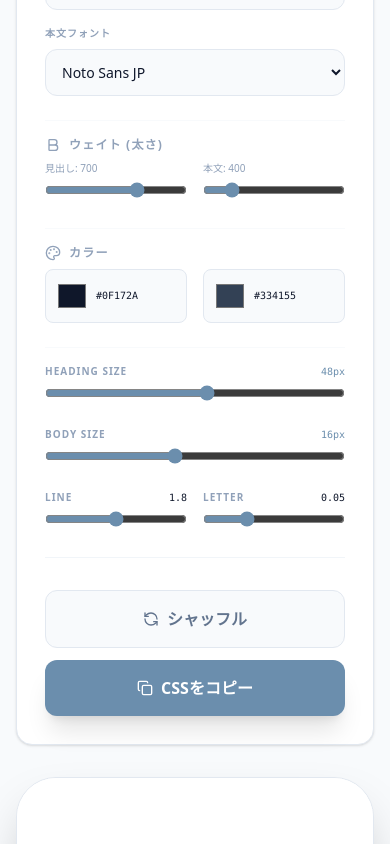
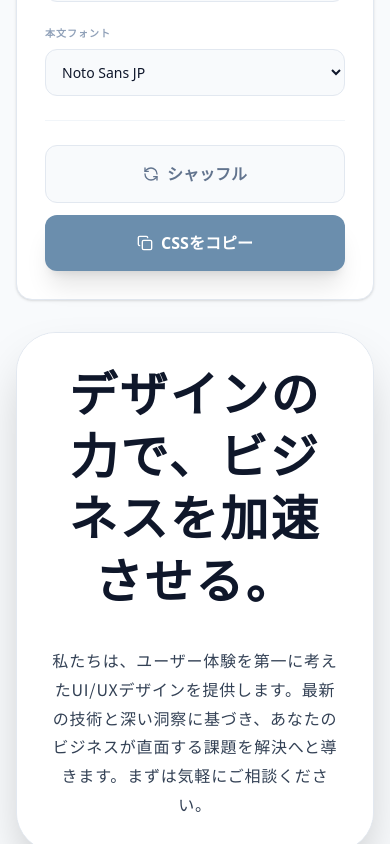
Before and after one commit to kyo-kan-design/my-font-app, a React (Vite) app: page / in a window 390 px wide. Shown: the part 780-1624 px from the top of the page. Built offline with nearby package versions, Linux system fonts and the light colour scheme; a web font is replaced by a local one.

Commit message:
Fix: Update SEO and Footer

```diff
--- a/src/App.jsx
+++ b/src/App.jsx
@@ -8,7 +8,10 @@ import {
   Monitor,
   Palette,
   Bold,
-  Edit3
+  Edit3,
+  Info,
+  ShieldCheck,
+  X
 } from 'lucide-react';
 
 const GOOGLE_FONTS = [
@@ -61,8 +64,8 @@ export default function App() {
   const [activePreset, setActivePreset] = useState(PRESET_TEXTS[0].title);
 
   const [showToast, setShowToast] = useState(false);
+  const [modalType, setModalType] = useState(null); // 'about' or 'privacy'
 
-  // GA4 へのイベント送信
   const sendGAEvent = (action, params) => {
     if (window.gtag) {
       window.gtag('event', action, params);
@@ -83,94 +86,34 @@ export default function App() {
   }, []);
 
   const copyCSS = async () => {
-    // 解析イベント：コピー
-    sendGAEvent('copy_css', {
-      heading_font: headingFont.name,
-      body_font: bodyFont.name
-    });
-
-    const css = `/* 見出し */
-h1 {
-  font-family: ${headingFont.value};
-  font-weight: ${headingWeight};
-  font-size: ${headingSize}px;
-  color: ${headingColor};
-  letter-spacing: ${letterSpacing}em;
-}
-
-/* 本文 */
-body {
-  font-family: ${bodyFont.value};
-  font-weight: ${bodyWeight};
-  font-size: ${bodySize}px;
-  color: ${bodyColor};
-  line-height: ${lineHeight};
-  letter-spacing: ${letterSpacing}em;
-}`;
-
-    try {
-      await navigator.clipboard.writeText(css);
-    } catch (err) {
-      const textArea = document.createElement("textarea");
-      textArea.value = css;
-      document.body.appendChild(textArea);
-      textArea.select();
-      document.execCommand('copy');
-      document.body.removeChild(textArea);
-    }
-
+    sendGAEvent('copy_css', { heading_font: headingFont.name, body_font: bodyFont.name });
+    const css = `/* 見出し */\nh1 {\n  font-family: ${headingFont.value};\n  font-weight: ${headingWeight};\n  font-size: ${headingSize}px;\n  color: ${headingColor};\n  letter-spacing: ${letterSpacing}em;\n}\n\n/* 本文 */\nbody {\n  font-family: ${bodyFont.value};\n  font-weight: ${bodyWeight};\n  font-size: ${bodySize}px;\n  color: ${bodyColor};\n  line-height: ${lineHeight};\n  letter-spacing: ${letterSpacing}em;\n}`;
+    try { await navigator.clipboard.writeText(css); } catch (err) { /* Fallback */ }
     setShowToast(true);
     setTimeout(() => setShowToast(false), 2000);
   };
 
   const randomize = () => {
-    // 解析イベント：シャッフル
     sendGAEvent('shuffle_fonts', { action: 'click' });
     setHeadingFont(GOOGLE_FONTS[Math.floor(Math.random() * GOOGLE_FONTS.length)]);
     setBodyFont(GOOGLE_FONTS[Math.floor(Math.random() * GOOGLE_FONTS.length)]);
   };
 
-  const applyPreset = (preset) => {
-    setHeadingText(preset.heading);
-    setBodyText(preset.body);
-    setActivePreset(preset.title);
-  };
-
   return (
-    <div className="min-h-screen bg-[#f8fafc] text-slate-900 font-sans p-4 md:p-8">
-      <div className="max-w-7xl mx-auto mb-12 flex flex-col md:flex-row md:items-center justify-between gap-6">
+    <div className="min-h-screen bg-[#f8fafc] text-slate-900 font-sans p-4 md:p-8 flex flex-col">
+      <div className="max-w-7xl mx-auto w-full mb-12 flex flex-col md:flex-row md:items-center justify-between gap-6">
         <div>
-          <h1 className="text-3xl font-black tracking-tighter leading-none text-black">
-            KumiFont
-          </h1>
-          <p className="text-slate-500 text-[11px] font-medium mt-2">
-            日本語フォントの最適な組み合わせをデザインする
-          </p>
+          <h1 className="text-3xl font-black tracking-tighter leading-none text-black">KumiFont</h1>
+          <p className="text-slate-500 text-[11px] font-medium mt-2">日本語フォントの最適な組み合わせをデザインする</p>
         </div>
-
         <div className="flex bg-white p-1 rounded-xl shadow-sm border border-slate-200 w-fit">
-          {[
-            { id: 'pc', icon: Monitor },
-            { id: 'mobile', icon: Smartphone }
-          ].map(({ id, icon: Icon }) => (
-            <button
-              key={id}
-              onClick={() => setPreviewMode(id)}
-              className={`flex items-center gap-2 px-5 py-2.5 rounded-lg text-sm font-bold transition-all ${
-                previewMode === id
-                ? 'text-white shadow-lg'
-                : 'text-slate-400 hover:bg-slate-50'
-              }`}
-              style={{ backgroundColor: previewMode === id ? PRIMARY_COLOR : 'transparent' }}
-            >
-              <Icon className="w-4 h-4" />
-              <span>{VIEWPORT_SIZES[id].label}</span>
-            </button>
+          {[{ id: 'pc', icon: Monitor }, { id: 'mobile', icon: Smartphone }].map(({ id, icon: Icon }) => (
+            <button key={id} onClick={() => setPreviewMode(id)} className={`flex items-center gap-2 px-5 py-2.5 rounded-lg text-sm font-bold transition-all ${previewMode === id ? 'text-white shadow-lg' : 'text-slate-400 hover:bg-slate-50'}`} style={{ backgroundColor: previewMode === id ? PRIMARY_COLOR : 'transparent' }}><Icon className="w-4 h-4" /><span>{VIEWPORT_SIZES[id].label}</span></button>
           ))}
         </div>
       </div>
 
-      <div className="max-w-7xl mx-auto grid grid-cols-1 lg:grid-cols-12 gap-8 items-start">
+      <div className="max-w-7xl mx-auto w-full grid grid-cols-1 lg:grid-cols-12 gap-8 items-start flex-grow">
         <div className="lg:col-span-4 space-y-6">
           <div className="bg-white p-7 rounded-2xl shadow-sm border border-slate-200">
             <div className="flex items-center gap-2 mb-4 border-b border-slate-100 pb-4">
@@ -178,43 +121,16 @@ body {
               <h2 className="text-lg font-bold">テキスト編集</h2>
             </div>
             <div className="space-y-4">
-              <section>
-                <label className="text-[10px] font-black text-slate-400 uppercase tracking-widest mb-2 block">見出し</label>
-                <input
-                  type="text"
-                  value={headingText}
-                  onChange={(e) => setHeadingText(e.target.value)}
-                  className="w-full p-3.5 bg-slate-50 border border-slate-200 rounded-xl text-sm outline-none focus:ring-2 transition-all"
-                  style={{ '--tw-ring-color': PRIMARY_COLOR }}
-                />
+              <section><label className="text-[10px] font-black text-slate-400 uppercase tracking-widest mb-2 block">見出し</label>
+                <input type="text" value={headingText} onChange={(e) => setHeadingText(e.target.value)} className="w-full p-3.5 bg-slate-50 border border-slate-200 rounded-xl text-sm outline-none focus:ring-2 transition-all" style={{ '--tw-ring-color': PRIMARY_COLOR }} />
               </section>
-              <section>
-                <label className="text-[10px] font-black text-slate-400 uppercase tracking-widest mb-2 block">本文</label>
-                <textarea
-                  rows="4"
-                  value={bodyText}
-                  onChange={(e) => setBodyText(e.target.value)}
-                  className="w-full p-3.5 bg-slate-50 border border-slate-200 rounded-xl text-sm outline-none focus:ring-2 transition-all resize-none"
-                  style={{ '--tw-ring-color': PRIMARY_COLOR }}
-                />
+              <section><label className="text-[10px] font-black text-slate-400 uppercase tracking-widest mb-2 block">本文</label>
+                <textarea rows="4" value={bodyText} onChange={(e) => setBodyText(e.target.value)} className="w-full p-3.5 bg-slate-50 border border-slate-200 rounded-xl text-sm outline-none focus:ring-2 transition-all resize-none" style={{ '--tw-ring-color': PRIMARY_COLOR }} />
               </section>
-              <div className="pt-2">
               <div className="grid grid-cols-2 gap-2">
                 {PRESET_TEXTS.map((t, idx) => (
-                    <button
-                      key={idx}
-                      onClick={() => applyPreset(t)}
-                      className={`py-2 text-xs rounded-lg border transition-all ${
-                        activePreset === t.title
-                        ? 'text-white font-bold border-transparent'
-                        : 'bg-white border-slate-200 text-slate-400 hover:border-slate-300'
-                      }`}
-                      style={{ backgroundColor: activePreset === t.title ? PRIMARY_COLOR : '' }}
-                    >
-                      {t.title}
-                    </button>
+                  <button key={idx} onClick={() => { setHeadingText(t.heading); setBodyText(t.body); setActivePreset(t.title); }} className={`py-2 text-xs rounded-lg border transition-all ${activePreset === t.title ? 'text-white font-bold border-transparent' : 'bg-white border-slate-200 text-slate-400 hover:border-slate-300'}`} style={{ backgroundColor: activePreset === t.title ? PRIMARY_COLOR : '' }}>{t.title}</button>
                 ))}
-                </div>
               </div>
             </div>
           </div>
@@ -224,174 +140,89 @@ body {
               <Settings2 className="w-5 h-5" style={{ color: PRIMARY_COLOR }} />
               <h2 className="text-lg font-bold">タイポグラフィ</h2>
             </div>
-
             <div className="space-y-6">
-              <div className="grid grid-cols-1 gap-4">
-                <section>
-                  <label className="text-[10px] font-black text-slate-400 uppercase tracking-widest mb-2 block">見出しフォント</label>
-                  <select
-                    className="w-full p-3 bg-slate-50 border border-slate-200 rounded-xl text-sm outline-none focus:ring-2"
-                    style={{ '--tw-ring-color': PRIMARY_COLOR }}
-                    value={headingFont.name}
-                    onChange={(e) => setHeadingFont(GOOGLE_FONTS.find(f => f.name === e.target.value))}
-                  >
+              <section><label className="text-[10px] font-black text-slate-400 uppercase tracking-widest mb-2 block">見出しフォント</label>
+                <select className="w-full p-3 bg-slate-50 border border-slate-200 rounded-xl text-sm outline-none focus:ring-2" style={{ '--tw-ring-color': PRIMARY_COLOR }} value={headingFont.name} onChange={(e) => setHeadingFont(GOOGLE_FONTS.find(f => f.name === e.target.value))}>
                   {GOOGLE_FONTS.map(f => <option key={f.name} value={f.name}>{f.name}</option>)}
                 </select>
               </section>
-                <section>
-                  <label className="text-[10px] font-black text-slate-400 uppercase tracking-widest mb-2 block">本文フォント</label>
-                  <select
-                    className="w-full p-3 bg-slate-50 border border-slate-200 rounded-xl text-sm outline-none focus:ring-2"
-                    style={{ '--tw-ring-color': PRIMARY_COLOR }}
-                    value={bodyFont.name}
-                    onChange={(e) => setBodyFont(GOOGLE_FONTS.find(f => f.name === e.target.value))}
-                  >
+              <section><label className="text-[10px] font-black text-slate-400 uppercase tracking-widest mb-2 block">本文フォント</label>
+                <select className="w-full p-3 bg-slate-50 border border-slate-200 rounded-xl text-sm outline-none focus:ring-2" style={{ '--tw-ring-color': PRIMARY_COLOR }} value={bodyFont.name} onChange={(e) => setBodyFont(GOOGLE_FONTS.find(f => f.name === e.target.value))}>
                   {GOOGLE_FONTS.map(f => <option key={f.name} value={f.name}>{f.name}</option>)}
                 </select>
               </section>
+              <div className="flex flex-col gap-3 pt-6 border-t border-slate-100">
+                <button onClick={randomize} className="flex items-center justify-center gap-2 w-full py-4 bg-slate-50 hover:bg-slate-100 text-slate-500 rounded-xl font-black transition-all border border-slate-200"><RefreshCcw className="w-4 h-4" /> シャッフル</button>
+                <button onClick={copyCSS} className="flex items-center justify-center gap-2 w-full py-4 text-white rounded-xl font-black transition-all shadow-xl active:scale-95" style={{ backgroundColor: PRIMARY_COLOR }}><Copy className="w-4 h-4" /> CSSをコピー</button>
               </div>
-
-              <div className="pt-4 border-t border-slate-50 space-y-4">
-                <div className="flex items-center gap-2 mb-2">
-                  <Bold className="w-4 h-4 text-slate-400" />
-                  <span className="text-xs font-bold text-slate-400 uppercase tracking-widest">ウェイト (太さ)</span>
-                </div>
-                <div className="grid grid-cols-2 gap-4">
-                  <div>
-                    <label className="text-[10px] text-slate-400 block mb-1">見出し: {headingWeight}</label>
-                    <input type="range" min="300" max="900" step="100" value={headingWeight} onChange={(e) => setHeadingWeight(parseInt(e.target.value))} className="w-full" style={{ accentColor: PRIMARY_COLOR }} />
-                  </div>
-                  <div>
-                    <label className="text-[10px] text-slate-400 block mb-1">本文: {bodyWeight}</label>
-                    <input type="range" min="300" max="900" step="100" value={bodyWeight} onChange={(e) => setBodyWeight(parseInt(e.target.value))} className="w-full" style={{ accentColor: PRIMARY_COLOR }} />
             </div>
           </div>
         </div>
 
-              <div className="pt-4 border-t border-slate-50 space-y-4">
-                <div className="flex items-center gap-2 mb-2">
-                  <Palette className="w-4 h-4 text-slate-400" />
-                  <span className="text-xs font-bold text-slate-400 uppercase tracking-widest">カラー</span>
-                </div>
-                <div className="grid grid-cols-2 gap-4">
-                  <div className="flex items-center gap-2 p-2.5 bg-slate-50 rounded-lg border border-slate-200">
-                    <input type="color" value={headingColor} onChange={(e) => setHeadingColor(e.target.value)} className="w-8 h-8 rounded cursor-pointer bg-transparent border-none" />
-                    <span className="text-[10px] font-mono">{headingColor.toUpperCase()}</span>
-                  </div>
-                  <div className="flex items-center gap-2 p-2.5 bg-slate-50 rounded-lg border border-slate-200">
-                    <input type="color" value={bodyColor} onChange={(e) => setBodyColor(e.target.value)} className="w-8 h-8 rounded cursor-pointer bg-transparent border-none" />
-                    <span className="text-[10px] font-mono">{bodyColor.toUpperCase()}</span>
-                  </div>
-                </div>
-              </div>
-
-              <div className="pt-4 border-t border-slate-50 space-y-5">
-                <div className="space-y-5">
-                  <div>
-                    <div className="flex justify-between items-center mb-1">
-                      <span className="text-[10px] text-slate-400 uppercase tracking-widest font-bold">Heading Size</span>
-                      <span className="text-[10px] font-mono" style={{ color: PRIMARY_COLOR }}>{headingSize}px</span>
-                    </div>
-                    <input type="range" min="10" max="80" value={headingSize} onChange={(e) => setHeadingSize(e.target.value)} className="w-full" style={{ accentColor: PRIMARY_COLOR }} />
-                  </div>
-
-                  <div>
-                    <div className="flex justify-between items-center mb-1">
-                      <span className="text-[10px] text-slate-400 uppercase tracking-widest font-bold">Body Size</span>
-                      <span className="text-[10px] font-mono" style={{ color: PRIMARY_COLOR }}>{bodySize}px</span>
-                    </div>
-                    <input type="range" min="10" max="24" value={bodySize} onChange={(e) => setBodySize(e.target.value)} className="w-full" style={{ accentColor: PRIMARY_COLOR }} />
-                  </div>
-
-                  <div className="grid grid-cols-2 gap-4">
-                    <div>
-                      <div className="flex justify-between items-center mb-1">
-                        <span className="text-[10px] text-slate-400 uppercase tracking-widest font-bold">Line</span>
-                        <span className="text-[10px] font-mono">{lineHeight}</span>
-                      </div>
-                      <input type="range" min="1.2" max="2.4" step="0.1" value={lineHeight} onChange={(e) => setLineHeight(e.target.value)} className="w-full" style={{ accentColor: PRIMARY_COLOR }} />
-                    </div>
-                    <div>
-                      <div className="flex justify-between items-center mb-1">
-                        <span className="text-[10px] text-slate-400 uppercase tracking-widest font-bold">Letter</span>
-                        <span className="text-[10px] font-mono">{letterSpacing}</span>
-                      </div>
-                      <input type="range" min="-0.05" max="0.3" step="0.01" value={letterSpacing} onChange={(e) => setLetterSpacing(parseFloat(e.target.value))} className="w-full" style={{ accentColor: PRIMARY_COLOR }} />
+        <div className="lg:col-span-8">
+          <div className="lg:sticky lg:top-8 flex flex-col items-center">
+            <div className="bg-white rounded-[2.5rem] shadow-2xl border border-slate-200 overflow-hidden transition-all duration-500 w-full" style={{ width: VIEWPORT_SIZES[previewMode].width, maxWidth: '100%' }}>
+              <div className="p-8 md:p-16 min-h-[500px] flex flex-col justify-center bg-white text-center md:text-left">
+                <h1 className="mb-8 leading-[1.3]" style={{ fontFamily: headingFont.value, fontWeight: headingWeight, fontSize: `${headingSize}px`, color: headingColor, letterSpacing: `${letterSpacing}em` }}>{headingText}</h1>
+                <p style={{ fontFamily: bodyFont.value, fontWeight: bodyWeight, fontSize: `${bodySize}px`, color: bodyColor, lineHeight: lineHeight, letterSpacing: `${letterSpacing}em` }}>{bodyText}</p>
               </div>
             </div>
           </div>
         </div>
       </div>
 
-            <div className="flex flex-col gap-3 pt-8 mt-6 border-t border-slate-100">
-              <button
-                onClick={randomize}
-                className="flex items-center justify-center gap-2 w-full py-4 bg-slate-50 hover:bg-slate-100 text-slate-500 rounded-xl font-black transition-all active:scale-95 border border-slate-200"
-              >
-                <RefreshCcw className="w-4 h-4" /> シャッフル
-              </button>
-              <button
-                onClick={copyCSS}
-                className="flex items-center justify-center gap-2 w-full py-4 text-white rounded-xl font-black transition-all shadow-xl active:scale-95"
-                style={{ backgroundColor: PRIMARY_COLOR }}
-              >
-                <Copy className="w-4 h-4" /> CSSをコピー
-              </button>
+      {/* Footer Area for AdSense/SEO */}
+      <footer className="max-w-7xl mx-auto w-full mt-20 pt-12 pb-20 border-t border-slate-200">
+        <div className="grid grid-cols-1 md:grid-cols-2 gap-12">
+          <div>
+            <h3 className="text-sm font-black uppercase tracking-widest text-slate-400 mb-4">About KumiFont</h3>
+            <p className="text-sm text-slate-500 leading-relaxed">
+              KumiFont（クミフォント）は、Webデザイナーが日本語フォントの最適な「組み合わせ（和組み）」を直感的にシミュレーションするためのツールです。Google Fontsで提供されている高品質なフォントを厳選し、実際の実装に近い形でプレビューできます。
+            </p>
+          </div>
+          <div className="flex flex-col gap-4">
+            <h3 className="text-sm font-black uppercase tracking-widest text-slate-400 mb-2">Information</h3>
+            <div className="flex flex-wrap gap-4">
+              <button onClick={() => setModalType('about')} className="flex items-center gap-2 text-xs font-bold text-slate-600 hover:text-slate-900 transition-colors"><Info className="w-4 h-4" /> このツールについて</button>
+              <button onClick={() => setModalType('privacy')} className="flex items-center gap-2 text-xs font-bold text-slate-600 hover:text-slate-900 transition-colors"><ShieldCheck className="w-4 h-4" /> プライバシーポリシー</button>
+            </div>
+            <p className="text-[10px] text-slate-400 mt-4">© 2026 KumiFont. Designed by Kyo-kan Design.</p>
           </div>
         </div>
+      </footer>
+
+      {/* Modals */}
+      {modalType && (
+        <div className="fixed inset-0 bg-slate-900/60 backdrop-blur-sm z-50 flex items-center justify-center p-4">
+          <div className="bg-white rounded-3xl w-full max-w-2xl max-h-[80vh] overflow-y-auto p-8 relative shadow-2xl">
+            <button onClick={() => setModalType(null)} className="absolute top-6 right-6 p-2 hover:bg-slate-100 rounded-full transition-colors"><X className="w-6 h-6 text-slate-400" /></button>
+            {modalType === 'about' ? (
+              <article className="prose prose-slate">
+                <h2 className="text-2xl font-black mb-6">KumiFontについて</h2>
+                <p className="text-slate-600 mb-4">Webサイト制作において、フォントの選定はブランドの印象を決定づける重要な要素です。しかし、日本語フォントはウェイトや明朝・ゴシックの組み合わせによって可読性が大きく変わります。</p>
+                <p className="text-slate-600 mb-4">KumiFontは、現場のデザイナーが「サクッと」最適なペアリングを見つけ、そのままCSSをコピーして開発に活かせるよう設計されています。</p>
+                <h3 className="font-bold mt-6 mb-2">対応フォント一覧</h3>
+                <div className="flex flex-wrap gap-2">
+                  {GOOGLE_FONTS.map(f => <span key={f.name} className="px-3 py-1 bg-slate-100 rounded-full text-[10px] font-bold text-slate-500">{f.name}</span>)}
                 </div>
-
-        <div className="lg:col-span-8">
-          <div className="lg:sticky lg:top-8 flex justify-center">
-            <div
-              className="bg-white rounded-[2.5rem] shadow-2xl border border-slate-200 overflow-hidden transition-all duration-500 ease-in-out"
-              style={{ width: VIEWPORT_SIZES[previewMode].width, maxWidth: '100%' }}
-            >
-              {previewMode !== 'pc' && (
-                <div className="h-12 bg-slate-100 flex items-center justify-center gap-1.5 border-b border-slate-200">
-                  <div className="w-2 h-2 rounded-full bg-slate-300"></div>
-                  <div className="w-12 h-1.5 rounded-full bg-slate-300"></div>
+              </article>
+            ) : (
+              <article className="prose prose-slate">
+                <h2 className="text-2xl font-black mb-6">プライバシーポリシー</h2>
+                <div className="text-slate-600 text-sm space-y-4">
+                  <p><strong>広告の配信について:</strong> 当サイトでは、第三者配信の広告サービス（Googleアドセンス）を利用しています。Cookieを使用することで、お客様の過去のアクセス情報に基づいた適切な広告を表示します。</p>
+                  <p><strong>アクセス解析ツールについて:</strong> 当サイトでは、Googleによるアクセス解析ツール「Googleアナリティクス」を利用しています。トラフィックデータは匿名で収集されており、個人を特定するものではありません。</p>
+                  <p><strong>免責事項:</strong> 当サイトのシミュレーション結果により生じたトラブルや損失、損害等につきましては、一切責任を負いかねます。最終的なフォント選定は自己責任でお願いいたします。</p>
+                </div>
+              </article>
+            )}
+          </div>
         </div>
       )}
 
-              <div className="p-8 md:p-16 min-h-[600px] flex flex-col justify-center relative bg-white transition-all text-center md:text-left">
-                <div className="relative z-10">
-                  <h1
-                    className="mb-8 leading-[1.3] transition-all duration-500"
-                    style={{
-                      fontFamily: headingFont.value,
-                      fontWeight: headingWeight,
-                      fontSize: `${headingSize}px`,
-                      color: headingColor,
-                      letterSpacing: `${letterSpacing}em`
-                    }}
-                  >
-                    {headingText}
-                  </h1>
-                  <p
-                    className="transition-all duration-500"
-                    style={{
-                      fontFamily: bodyFont.value,
-                      fontWeight: bodyWeight,
-                      fontSize: `${bodySize}px`,
-                      color: bodyColor,
-                      lineHeight: lineHeight,
-                      letterSpacing: `${letterSpacing}em`
-                    }}
-                  >
-                    {bodyText}
-                  </p>
-                </div>
-              </div>
-            </div>
-          </div>
-        </div>
-      </div>
-
       {showToast && (
         <div className="fixed bottom-10 left-1/2 -translate-x-1/2 text-white px-10 py-5 rounded-2xl shadow-2xl flex items-center gap-3 animate-in fade-in slide-in-from-bottom-4 duration-300 z-50" style={{ backgroundColor: PRIMARY_COLOR }}>
-          <CheckCircle2 className="w-5 h-5 text-green-400" />
-          <span className="text-sm font-bold tracking-tight">CSSをクリップボードにコピーしました</span>
+          <CheckCircle2 className="w-5 h-5 text-green-400" /> <span className="text-sm font-bold tracking-tight">CSSをクリップボードにコピーしました</span>
         </div>
       )}
     </div>
```
Lines whose indentation alone changed are shown as unchanged.
